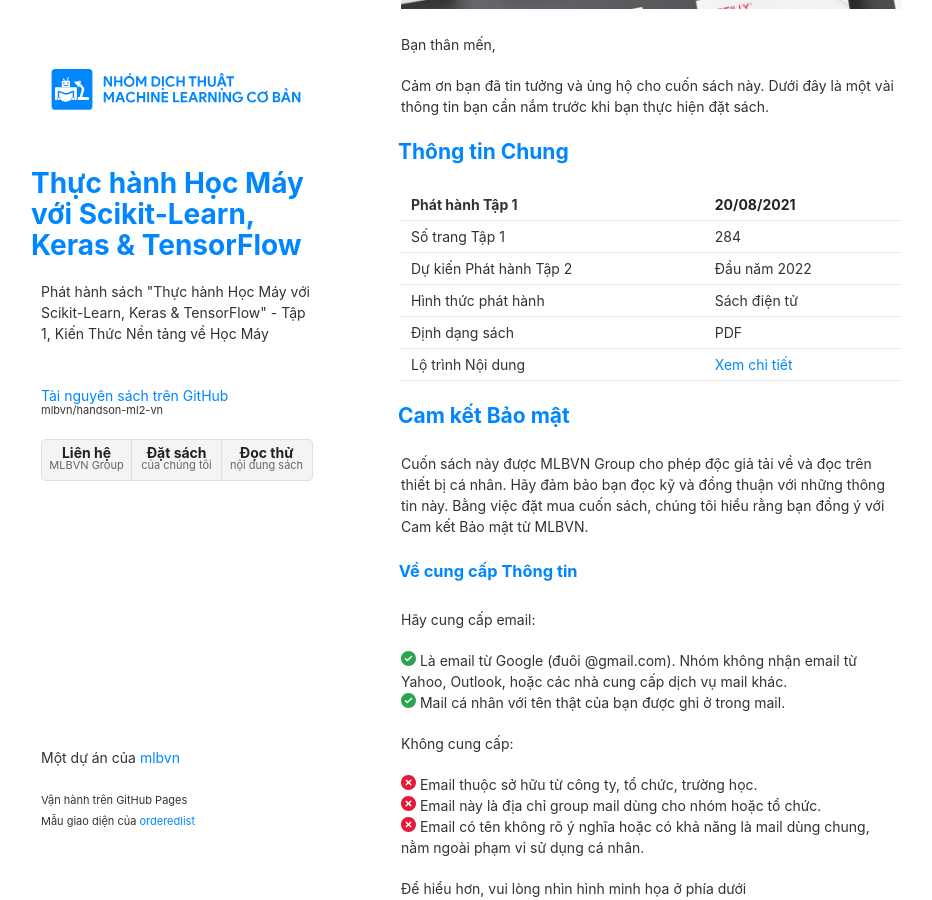
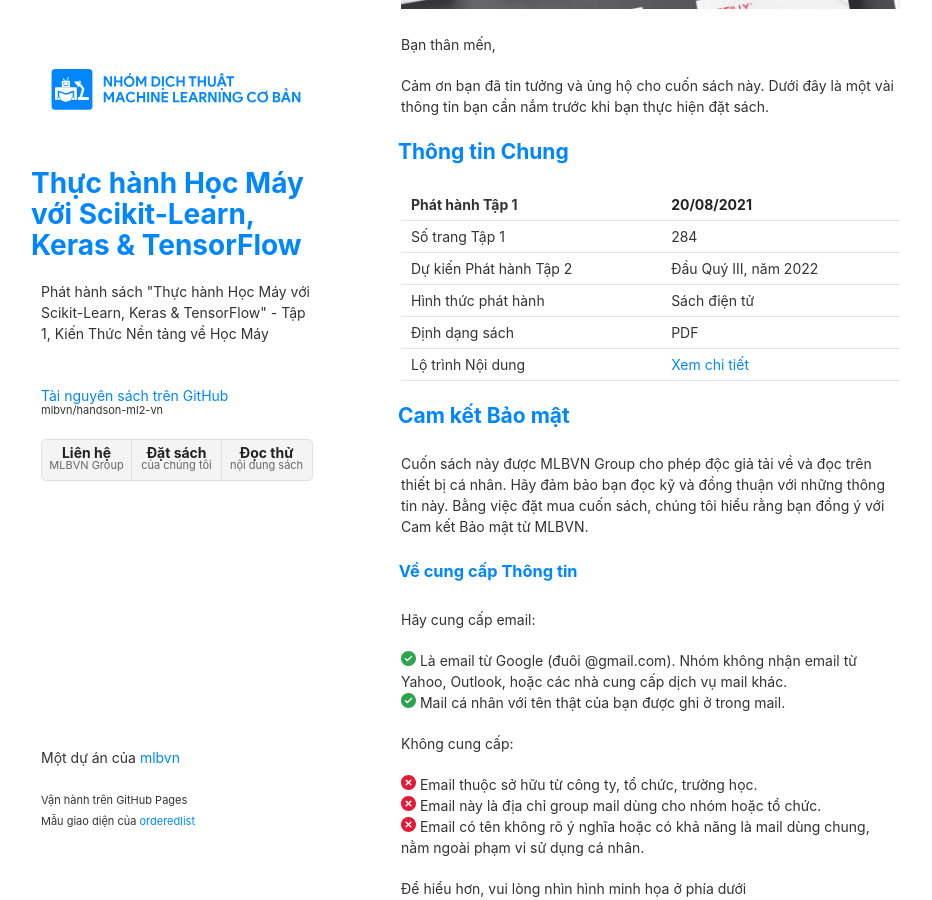
Before and after one commit to mlbvn/hml-book, a Jekyll site: the page built from index.md, in a window 1280 px wide and 900 px high, scrolled down 382 px. Shown: the whole window, without its empty margins (169-1101 px from the left). Built offline with Jekyll 4.4.1, drawn with Linux system fonts in a browser that asks for light colours; our own code applies the rules of GitHub Pages for plain Markdown files.

Commit message:
update pre-release date m2

```diff
--- a/index.md
+++ b/index.md
@@ -10,7 +10,7 @@ Dưới đây là một vài thông tin bạn cần nắm trước khi bạn th
 | Phát hành Tập 1         | **20/08/2021**                  |
 |-------------------------|---------------------------------|
 | Số trang Tập 1          | 284                             |
-| Dự kiến Phát hành Tập 2 | Đầu năm 2022                    |
+| Dự kiến Phát hành Tập 2 | Đầu Quý III, năm 2022           |
 | Hình thức phát hành     | Sách điện tử                    |
 | Định dạng sách          | PDF                             |
 | Lộ trình Nội dung       | [Xem chi tiết](./lo-trinh.html) |
```
